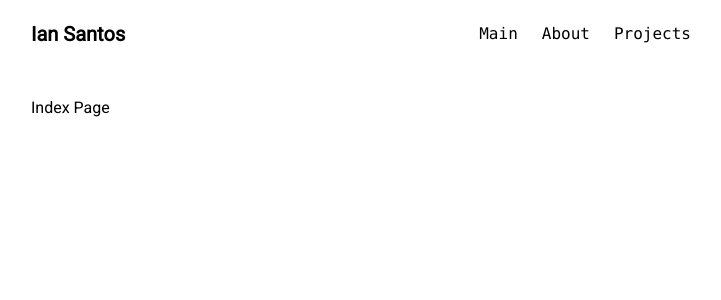
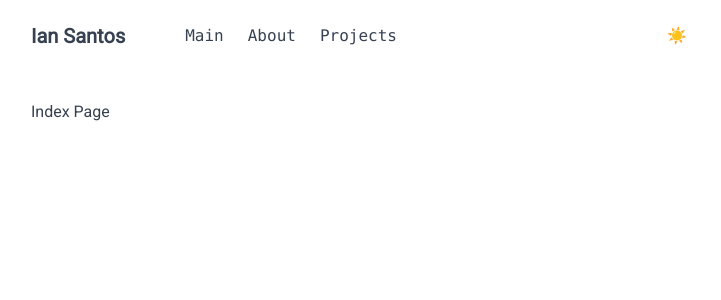
Before and after one commit to IancostaGK/Nuxt-Portfolio, a Nuxt app: page / in a window 1280 px wide. Shown: the top 300 px of the page, without its empty margins (281-1002 px from the left). Built offline with nearby package versions, Linux system fonts and the light colour scheme.

Commit message:
feat: darkmode

```diff
--- /dev/null
+++ b/components/colorMode.vue
@@ -0,0 +1,38 @@
+<script setup lang="ts">
+const colorMode = useColorMode();
+const showNextMode = ref(false);
+
+const modes = ['system', 'light', 'dark'];
+const nextModeIcons: Record<string, string> = {
+    system: '🌓',
+    light: '☀️',
+    dark: '🌑',
+};
+
+const nextMode = computed(() => {
+    const currentModeIndex = modes.indexOf(colorMode.preference);
+    const nextIndex = (currentModeIndex + 1) % modes.length;
+
+    return modes[nextIndex];
+});
+
+const toggleMode = () => {
+    colorMode.preference = nextMode.value;
+};
+</script>
+
+<template>
+    <div class="flex space-x-2 items-center">
+        <span class="text-grey-500 text-sm" v-if="showNextMode"
+            >Change to {{ nextMode }}</span
+        >
+        <button
+            @click="toggleMode"
+            class="hover:bg-gray-100 dark:hover:bg-gray-600 px-2 py-1"
+            @mouseenter="showNextMode = true"
+            @mouseleave="showNextMode = false"
+        >
+            {{ nextModeIcons[nextMode] }}
+        </button>
+    </div>
+</template>
--- a/components/menu.vue
+++ b/components/menu.vue
@@ -10,6 +10,6 @@
 
 <style scoped>
 .link {
-    @apply p-1 hover:bg-gray-200;
+    @apply p-1 hover:bg-gray-100 dark:hover:bg-gray-600;
 }
 </style>
--- a/components/projects/item.vue
+++ b/components/projects/item.vue
@@ -1,6 +1,6 @@
 <template>
     <li
-        class="border border-gray-200 rounded-sm p-4 hover:bg-gray-100 font-mono"
+        class="border border-gray-200 rounded-sm p-4 hover:bg-gray-100 dark:hover:bg-gray-600 font-mono"
     >
         <a :href="repository.html_url" target="_blank">
             <div class="flex items-center justify-between">
--- a/layouts/default.vue
+++ b/layouts/default.vue
@@ -1,16 +1,20 @@
 <template>
     <div class="container mx-auto max-w-2xl">
         <header class="flex justify-between items-center mt-5">
+            <div class="flex items-center space-x-12">
                 <div>
                     <NuxtLink
                         to="/"
-                    class="text-xl font-semibold p-2 hover:bg-gray-200"
+                        class="text-xl font-semibold p-2 hover:bg-gray-100 dark:hover:bg-gray-600"
                     >
                         Ian Santos
                     </NuxtLink>
                 </div>
 
                 <Menu />
+            </div>
+
+            <ColorMode />
         </header>
 
         <main class="p-2 mt-10">
@@ -40,4 +44,8 @@ useHead({
 body {
     font-family: 'Roboto';
 }
+
+body {
+    @apply bg-white dark:bg-gray-900 text-gray-700 dark:text-gray-300;
+}
 </style>
--- a/nuxt.config.ts
+++ b/nuxt.config.ts
@@ -1,8 +1,11 @@
 // https://nuxt.com/docs/api/configuration/nuxt-config
 export default defineNuxtConfig({
     devtools: { enabled: true },
-    modules: ['@nuxtjs/tailwindcss'],
+    modules: ['@nuxtjs/tailwindcss', '@nuxtjs/color-mode'],
     typescript: {
         typeCheck: true,
     },
+    colorMode: {
+        classSuffix: '',
+    },
 });
--- a/package.json
+++ b/package.json
@@ -15,6 +15,7 @@
     "vue-router": "^4.3.0"
   },
   "devDependencies": {
+    "@nuxtjs/color-mode": "^3.4.0",
     "@nuxtjs/tailwindcss": "^6.11.4",
     "typescript": "^5.4.5",
     "vue-tsc": "^1.8.27"
--- /dev/null
+++ b/tailwind.config.ts
@@ -0,0 +1,3 @@
+module.exports = {
+    darkMode: 'class',
+};
```
Also changed, not shown: 1 other file (tests, documents, lock files or other folders). Lines whose indentation alone changed are shown as unchanged.
